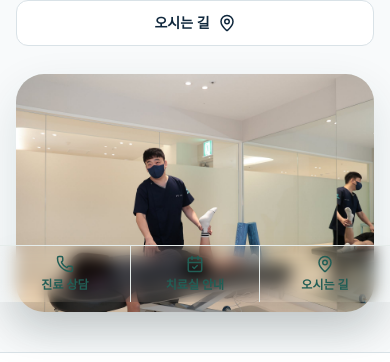
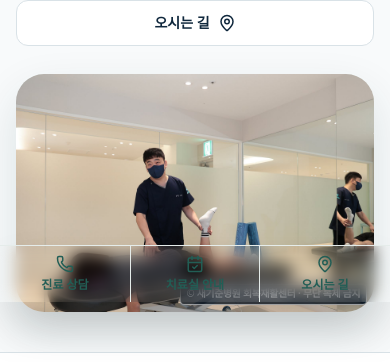
Before and after one commit to hanjinjangspine/new-standard-rehab-center, a Next.js app: page / in a window 390 px wide. Shown: the part 542-904 px from the top of the page. Built offline with nearby package versions, Linux system fonts and the light colour scheme; no server answers.

Commit message:
Add content photo ownership notices

```diff
--- a/app/globals.css
+++ b/app/globals.css
@@ -35,3 +35,36 @@ a {
   margin-top: 0.9rem;
   line-height: 1.85;
 }
+
+/* 콘텐츠 사진의 소유 표기: 로고·아이콘은 스크립트에서 제외합니다. */
+.photo-ownership-host {
+  position: relative !important;
+  isolation: isolate;
+}
+
+.photo-ownership-badge {
+  position: absolute;
+  right: 0.65rem;
+  bottom: 0.65rem;
+  z-index: 10;
+  padding: 0.28rem 0.45rem;
+  border: 1px solid rgba(255, 255, 255, 0.62);
+  border-radius: 0.25rem;
+  background: rgba(7, 20, 35, 0.76);
+  color: #fff;
+  font-size: 0.69rem;
+  font-weight: 700;
+  line-height: 1.25;
+  letter-spacing: -0.02em;
+  pointer-events: none;
+  text-shadow: 0 1px 2px rgba(0, 0, 0, 0.45);
+}
+
+@media (max-width: 767px) {
+  .photo-ownership-badge {
+    right: 0.45rem;
+    bottom: 0.45rem;
+    padding: 0.22rem 0.35rem;
+    font-size: 0.61rem;
+  }
+}
--- a/app/layout.tsx
+++ b/app/layout.tsx
@@ -2,6 +2,7 @@ import type { Metadata, Viewport } from "next";
 import Footer from "@/components/Footer";
 import Header from "@/components/Header";
 import MobileBottomCTA from "@/components/MobileBottomCTA";
+import PhotoOwnershipNotice from "@/components/PhotoOwnershipNotice";
 import SEOJsonLd from "@/components/SEOJsonLd";
 import { hospitalInfo, SITE_URL } from "@/lib/data";
 import { siteJsonLd } from "@/lib/seo";
@@ -79,6 +80,7 @@ export default function RootLayout({ children }: Readonly<{ children: React.Reac
       <body className="pb-[calc(3.5rem+env(safe-area-inset-bottom))] md:pb-0">
         <SiteAnalytics />
         <SEOJsonLd data={siteJsonLd()} />
+        <PhotoOwnershipNotice />
         <Header />
         {children}
         <Footer />
--- /dev/null
+++ b/components/PhotoOwnershipNotice.tsx
@@ -0,0 +1,46 @@
+"use client";
+
+import { useEffect } from "react";
+
+const ownerText = "© 새기준병원 회복재활센터 · 무단 복제 금지";
+const excludedSource = /(?:logo|icon|favicon|apple-touch|og\/|\.svg(?:\?|$))/i;
+
+function isContentPhoto(image: HTMLImageElement) {
+  const source = `${image.currentSrc} ${image.src} ${image.alt}`;
+  const box = image.getBoundingClientRect();
+  return !excludedSource.test(source) && image.naturalWidth >= 480 && image.naturalHeight >= 320 && box.width >= 160 && box.height >= 100;
+}
+
+export default function PhotoOwnershipNotice() {
+  useEffect(() => {
+    const mark = (image: HTMLImageElement) => {
+      if (!isContentPhoto(image)) return;
+      const host = image.parentElement;
+      if (!host || host.dataset.photoOwnershipMarked === "true") return;
+      host.dataset.photoOwnershipMarked = "true";
+      host.classList.add("photo-ownership-host");
+      const badge = document.createElement("span");
+      badge.className = "photo-ownership-badge";
+      badge.textContent = ownerText;
+      badge.setAttribute("aria-hidden", "true");
+      host.appendChild(badge);
+    };
+
+    const inspect = () => document.querySelectorAll<HTMLImageElement>("img").forEach(mark);
+    const onLoad = (event: Event) => {
+      if (event.target instanceof HTMLImageElement) mark(event.target);
+    };
+    const observer = new MutationObserver(inspect);
+    inspect();
+    document.addEventListener("load", onLoad, true);
+    observer.observe(document.body, { childList: true, subtree: true });
+    const timer = window.setTimeout(inspect, 800);
+    return () => {
+      window.clearTimeout(timer);
+      document.removeEventListener("load", onLoad, true);
+      observer.disconnect();
+    };
+  }, []);
+
+  return null;
+}
```
